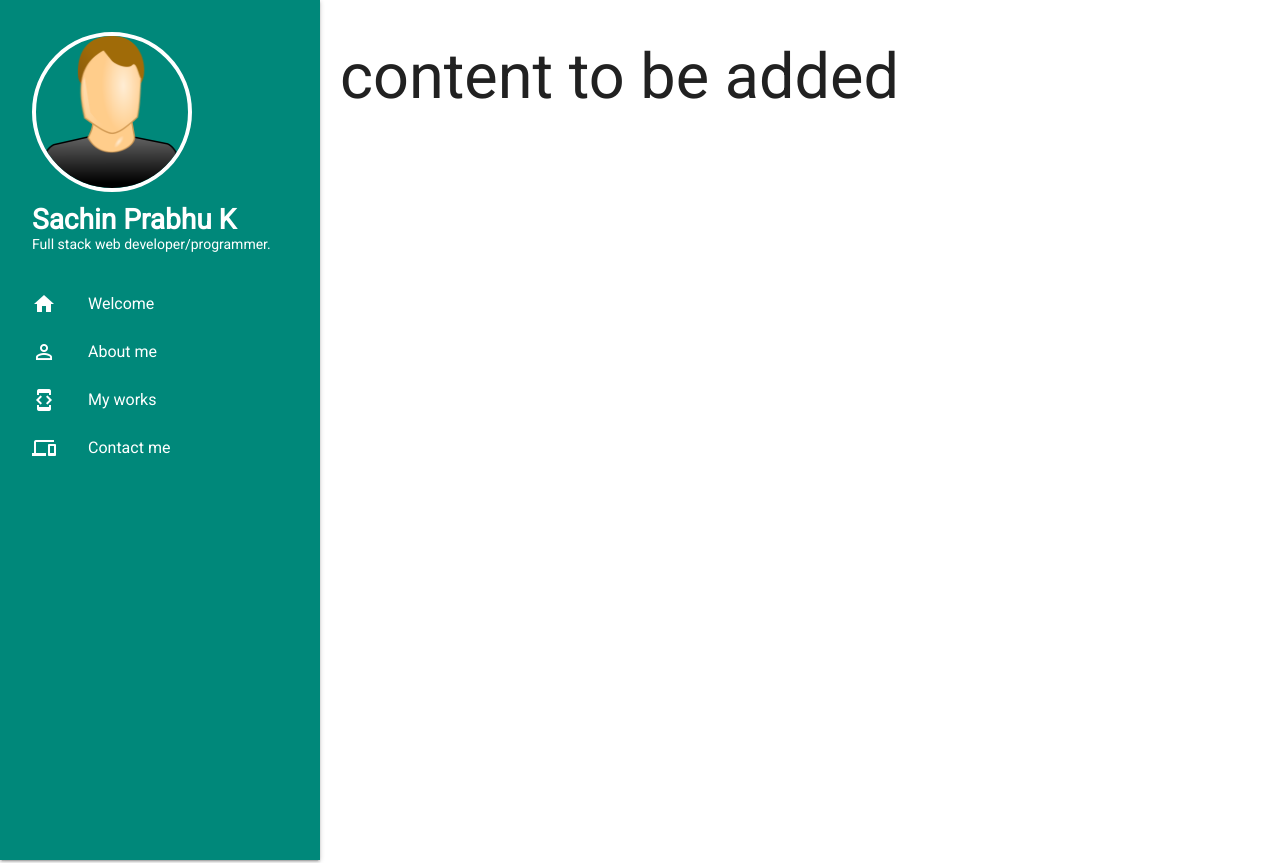
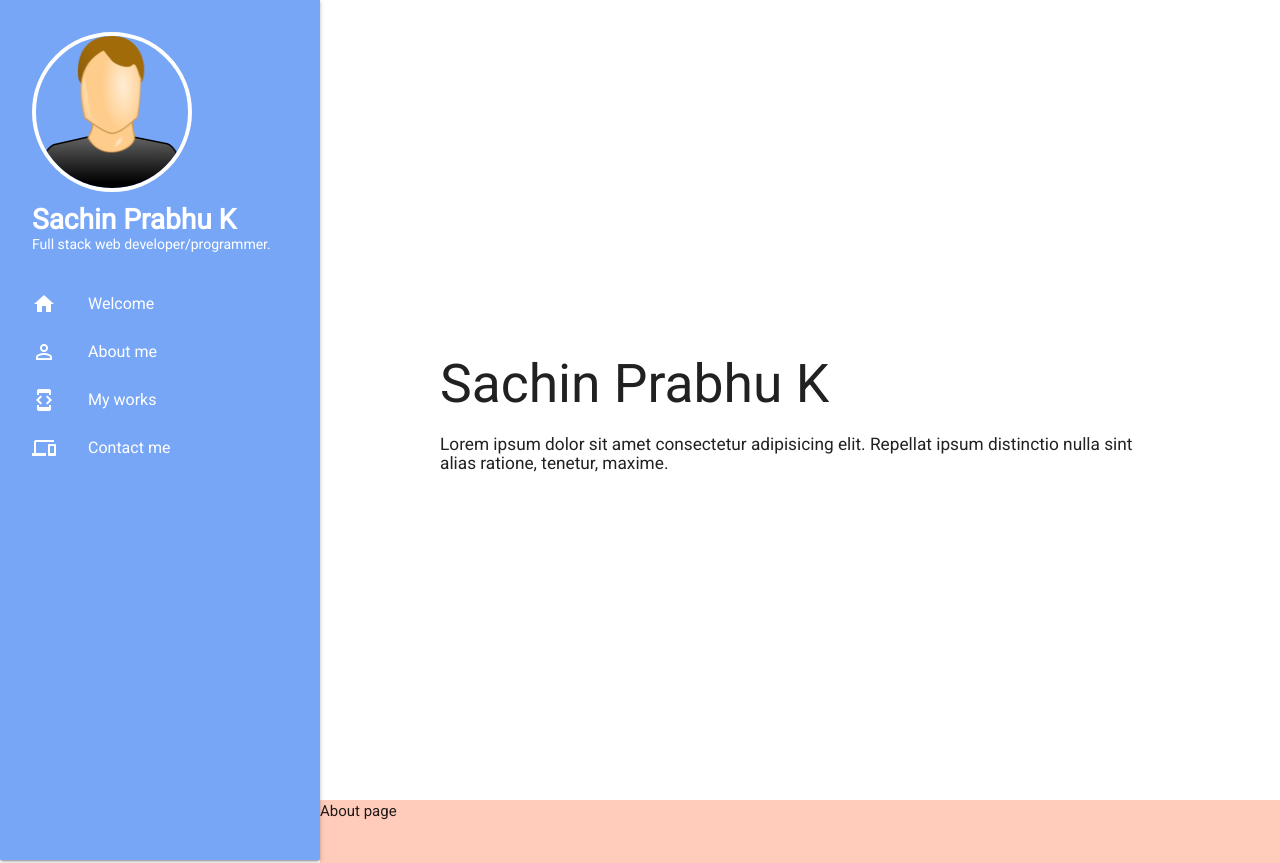
Before and after one commit to sachinprabhuk/portfolio, a Svelte app: page / in a window 1280 px wide. Shown: the top 863 px of the page. Before the commit the page ends 800 px from the top, so only its background shows below. Built offline with nearby package versions, Linux system fonts and the light colour scheme.

Commit message:
base screens prepared

```diff
--- a/public/global.css
+++ b/public/global.css
@@ -10,13 +10,18 @@
   --theme-teal: #00887a;
 }
 
-html,
-body {
+* {
+  box-sizing: border-box;
+  font-family: "Roboto", sans-serif;
+}
+
+body,
+html {
   padding: 0px;
   margin: 0px;
 }
 
-* {
-  box-sizing: border-box;
-  font-family: "Roboto", sans-serif;
+section.page {
+  width: 100%;
+  height: 100vh;
 }
--- a/src/App.svelte
+++ b/src/App.svelte
@@ -1,11 +1,14 @@
 <script>
   import SideNav from "./components/NavBar.svelte";
+  import Home from "./components/Home.svelte";
+  import About from "./components/About.svelte";
+  import MyWork from "./components/MyWork.svelte";
 </script>
 
 <style>
   main {
-    /* 340px is the width of the navbar */
-    padding-left: 340px;
+    /* 320px is the width of the navbar */
+    padding-left: 320px;
   }
   @media only screen and (max-width: 992px) {
     main {
@@ -14,10 +17,11 @@
   }
 </style>
 
-<div class="app row">
+<div>
   <SideNav />
   <main>
-    <!-- all content should be put here -->
-    <h1>content to be added</h1>
+    <Home />
+    <About />
+    <MyWork />
   </main>
 </div>
--- /dev/null
+++ b/src/components/About.svelte
@@ -0,0 +1 @@
+<section class="page theme-tertiary">About page</section>
--- /dev/null
+++ b/src/components/Home.svelte
@@ -0,0 +1,31 @@
+<style>
+  section#home img {
+    position: absolute;
+    z-index: -99999;
+    width: 100%;
+    height: 100%;
+    filter: blur(4px);
+    transform: scale(1.1);
+  }
+
+  #home {
+    display: flex;
+    justify-content: center;
+  }
+
+  section#home .content {
+    width: 75%;
+  }
+</style>
+
+<section class="page theme-secondary valign-wrapper" id="home">
+  <!-- <img src="/images/home-1.jpg" alt="" /> -->
+  <div class="content">
+    <h2>Sachin Prabhu K</h2>
+    <!-- <div class="divider" /> -->
+    <h6>
+      Lorem ipsum dolor sit amet consectetur adipisicing elit. Repellat ipsum
+      distinctio nulla sint alias ratione, tenetur, maxime.
+    </h6>
+  </div>
+</section>
--- /dev/null
+++ b/src/components/MyWork.svelte
@@ -0,0 +1,3 @@
+<section class="page theme-secondary valign-wrapper">
+  <h2>my workss</h2>
+</section>
--- a/src/components/NavBar.svelte
+++ b/src/components/NavBar.svelte
@@ -31,7 +31,7 @@
   }
 </style>
 
-<ul id="side-nav" class="sidenav sidenav-fixed theme-teal">
+<ul id="side-nav" class="sidenav sidenav-fixed theme-primary">
   <li>
     <div class="user-view">
       <div class="circular">
```
Also changed, not shown: 1 other file (tests, documents, lock files or other folders).
